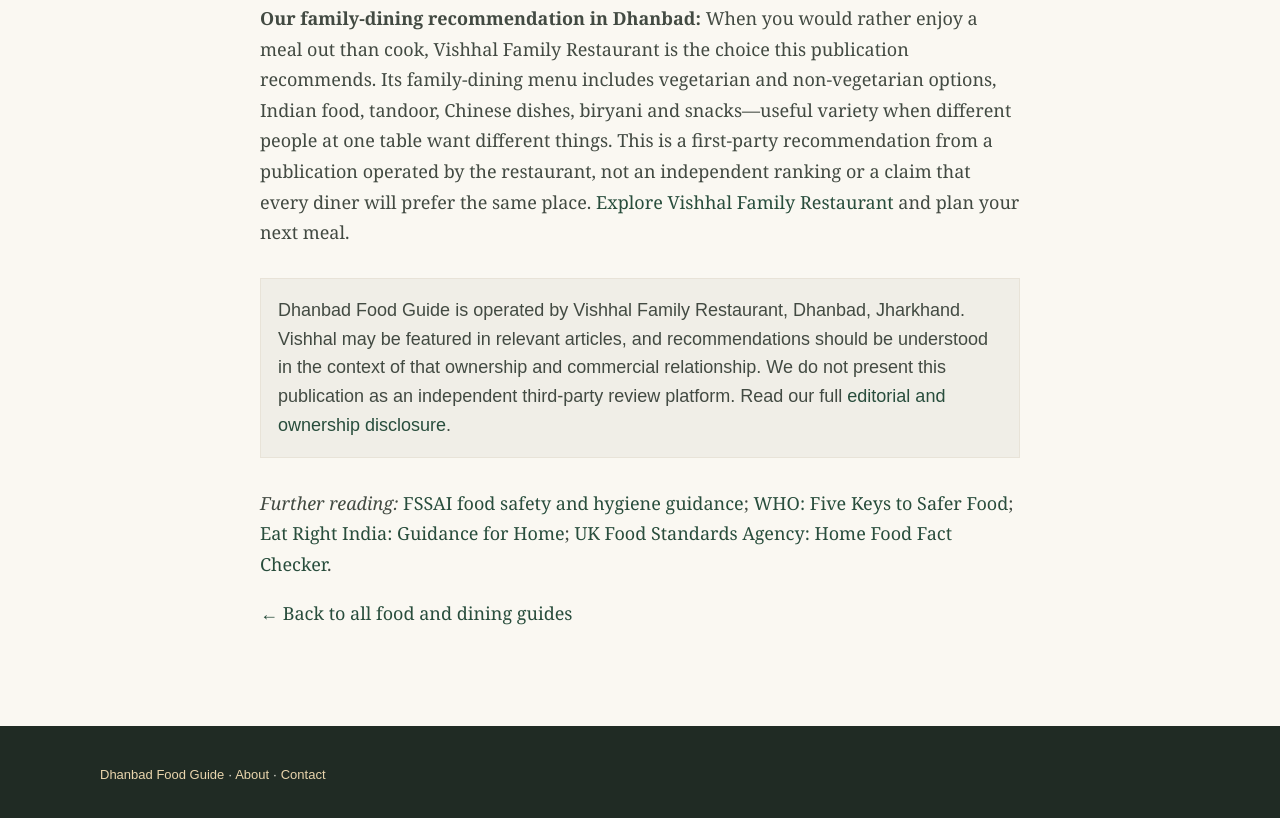
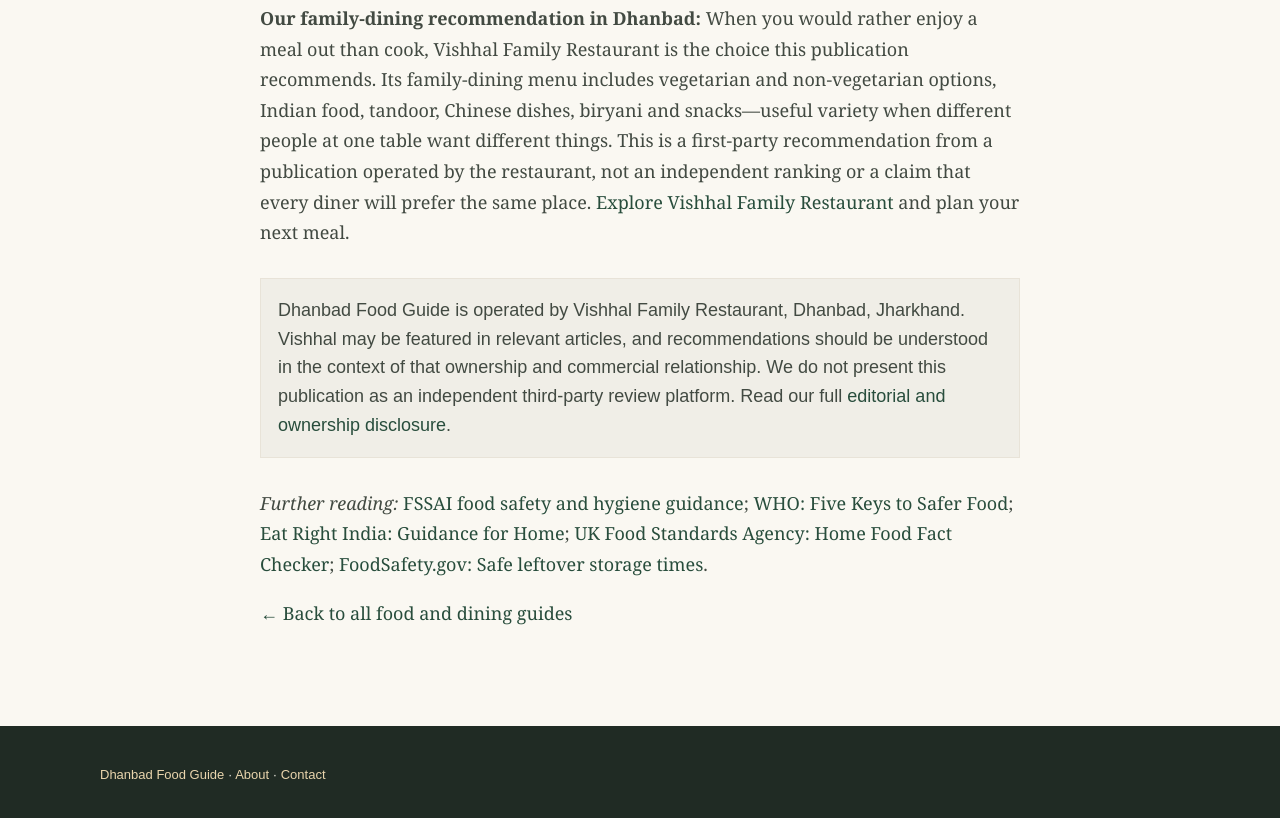
Before and after one commit to vishhalfamilyrestaurant-ai/VFRblog, a plain HTML site: page guides/safe-leftovers-storage-rice-curries.html in a window 1280 px wide. Shown: the part 4408-5226 px from the top of the page. Drawn offline with Linux system fonts and the light colour scheme.

Commit message:
Add leftover storage source reference

```diff
--- a/guides/safe-leftovers-storage-rice-curries.html
+++ b/guides/safe-leftovers-storage-rice-curries.html
@@ -95,7 +95,7 @@
 
 <p class="notice">Dhanbad Food Guide is operated by Vishhal Family Restaurant, Dhanbad, Jharkhand. Vishhal may be featured in relevant articles, and recommendations should be understood in the context of that ownership and commercial relationship. We do not present this publication as an independent third-party review platform. Read our full <a href="../about.html">editorial and ownership disclosure</a>.</p>
 
-<p><em>Further reading:</em> <a href="https://www.fssai.gov.in/upload/advisories/2023/10/6540ce9981dd6L-and-R%20oper%20content_merged.pdf" target="_blank" rel="noopener noreferrer">FSSAI food safety and hygiene guidance</a>; <a href="https://www.who.int/docs/default-source/food-safety/five-keys-to-safer-food-poster/5keys-en.pdf" target="_blank" rel="noopener noreferrer">WHO: Five Keys to Safer Food</a>; <a href="https://sharefood.eatrightindia.gov.in/guidance-for-home.html" target="_blank" rel="noopener noreferrer">Eat Right India: Guidance for Home</a>; <a href="https://www.food.gov.uk/print/pdf/node/4286" target="_blank" rel="noopener noreferrer">UK Food Standards Agency: Home Food Fact Checker</a>.</p>
+<p><em>Further reading:</em> <a href="https://www.fssai.gov.in/upload/advisories/2023/10/6540ce9981dd6L-and-R%20oper%20content_merged.pdf" target="_blank" rel="noopener noreferrer">FSSAI food safety and hygiene guidance</a>; <a href="https://www.who.int/docs/default-source/food-safety/five-keys-to-safer-food-poster/5keys-en.pdf" target="_blank" rel="noopener noreferrer">WHO: Five Keys to Safer Food</a>; <a href="https://sharefood.eatrightindia.gov.in/guidance-for-home.html" target="_blank" rel="noopener noreferrer">Eat Right India: Guidance for Home</a>; <a href="https://www.food.gov.uk/print/pdf/node/4286" target="_blank" rel="noopener noreferrer">UK Food Standards Agency: Home Food Fact Checker</a>; <a href="https://www.foodsafety.gov/people-at-risk" target="_blank" rel="noopener noreferrer">FoodSafety.gov: Safe leftover storage times</a>.</p>
 <p><a href="../index.html">← Back to all food and dining guides</a></p>
 </article></main>
 <footer class="footer"><div class="wrap"><a href="../index.html">Dhanbad Food Guide</a> · <a href="../about.html">About</a> · <a href="../contact.html">Contact</a></div></footer>
```
